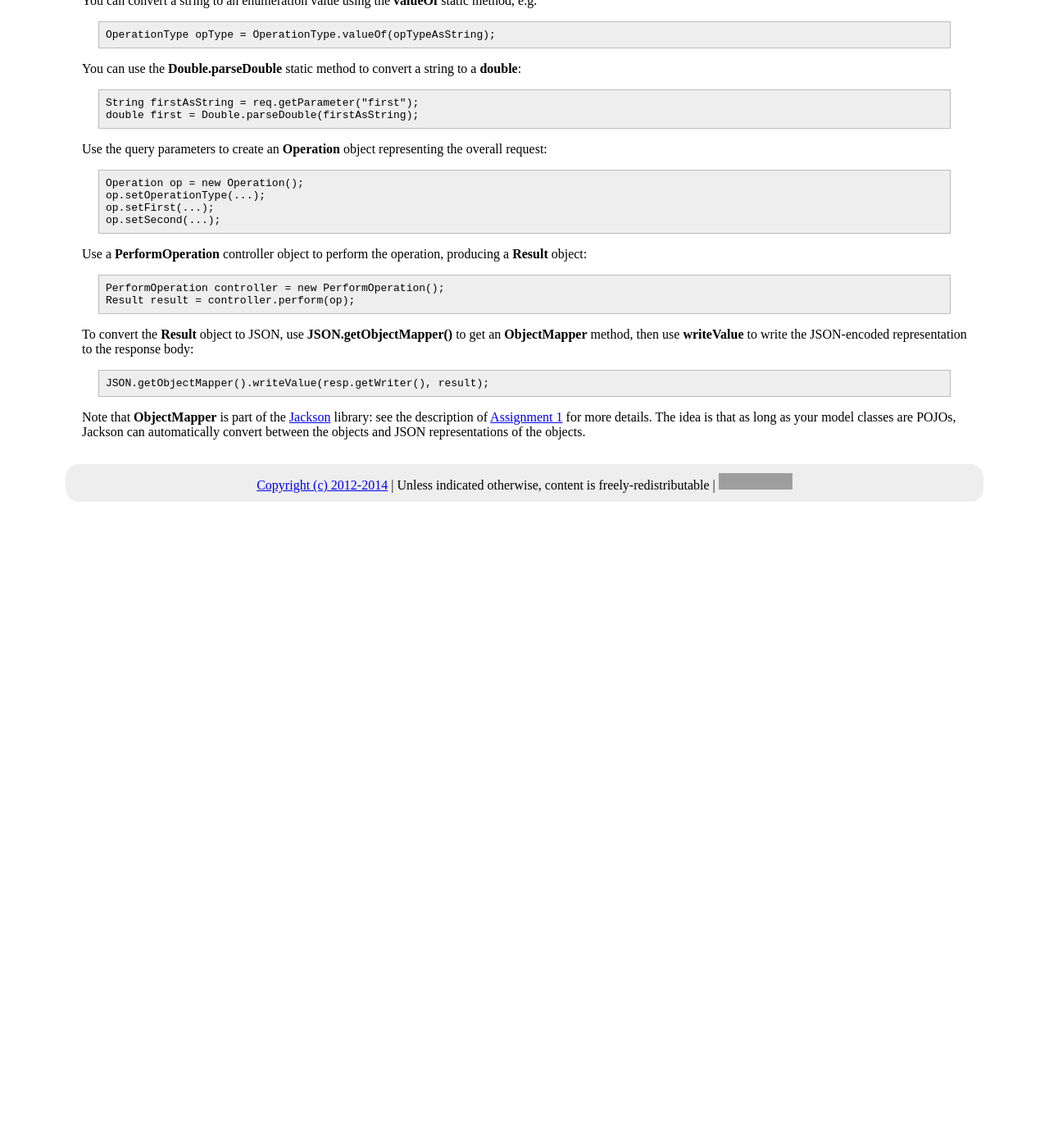
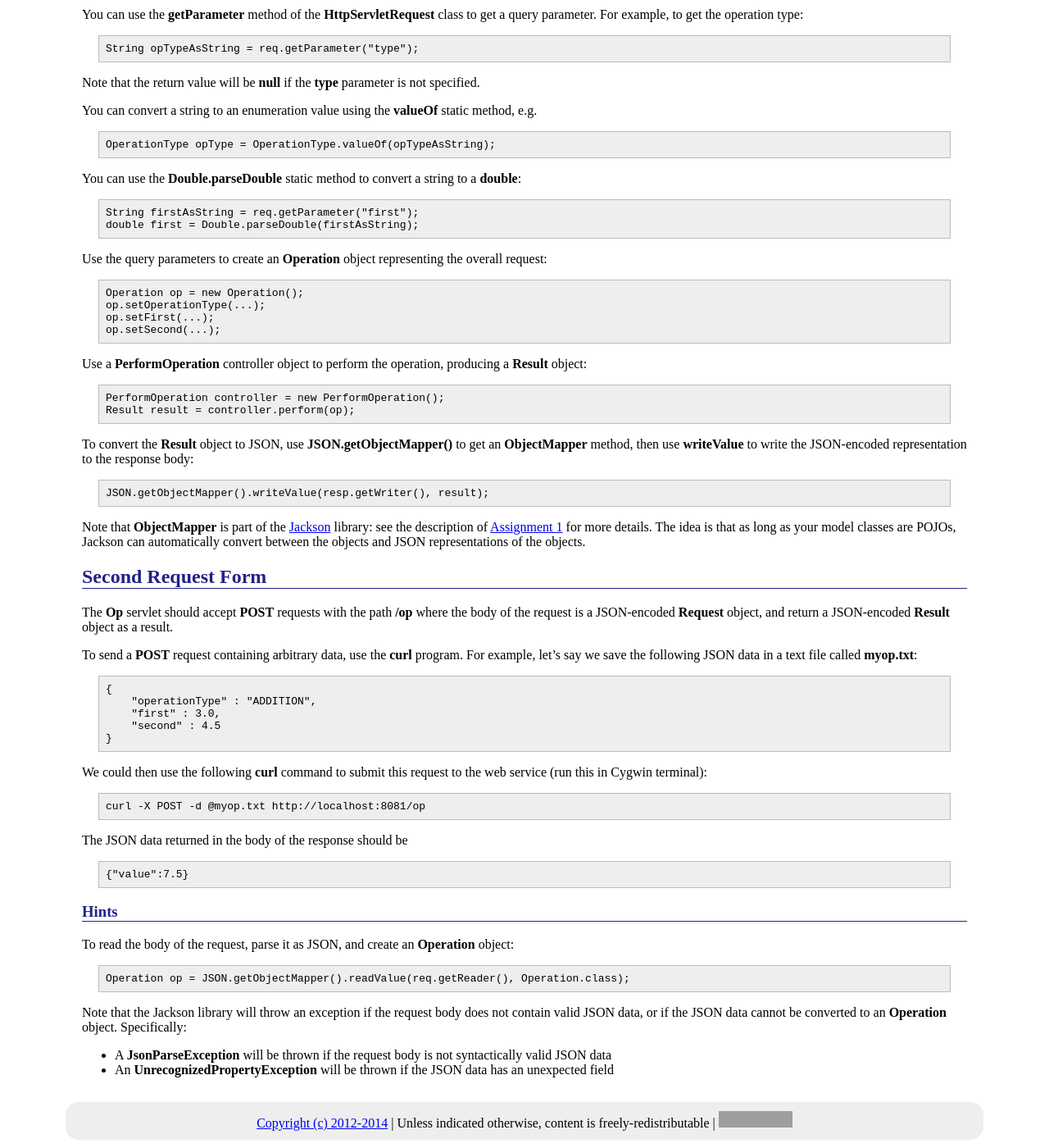
Before and after one commit to ycpcs/cs496-spring2014, a Jekyll site: the page built from labs/lab01.md, in a window 1280 px wide and 1400 px high, scrolled down 2746 px. Shown: the whole window at 82% size. Built offline with Jekyll 4.4.1, drawn with Linux system fonts in a browser that asks for light colours; Markdown is read by kramdown in place of the engine named in the settings; before the commit the page ends 3368 px from its top, so only the background shows below that; some of the changed text lies outside the part shown; grey boxes are pictures that could not be loaded.

Commit message:
lab 1 ready to go

```diff
--- a/_layouts/default.html
+++ b/_layouts/default.html
@@ -2,7 +2,7 @@
 <html>
 	<head>
 		<meta charset="utf-8" />
-		<title>{{ page.title }}</title>
+		<title>CS 496: {{ page.title }}</title>
 		<link rel="stylesheet" href="{{ site.url }}/css/cs496.css" />
 	</head>
 
--- a/labs/lab01.md
+++ b/labs/lab01.md
@@ -15,6 +15,11 @@ You should see two projects in your workspace, **CS496\_Jetty** and **CS496\_Lab
 
 The **edu.ycp.cs496.lab01.main.Main** class has a **main** method which starts the web service, accepting requests on port 8081.
 
+What You Will Learn
+===================
+
+Creating web services in Java is easy and fun.
+
 Concept/Background
 ==================
 
@@ -23,7 +28,7 @@ In this lab, you will implement a simple web service to perform arithmetic opera
 Model classes
 -------------
 
-There are two model classes, **OperationType** and **Operation**.
+There are three model classes, **OperationType**, **Operation**, and **Result**.
 
 **OperationType** is an enum type that represents the kinds of arithmetic operations the web service can perform:
 
@@ -119,18 +124,20 @@ The **PerformOperation** class is a controller which takes an **Operation** and
 Your Task
 =========
 
-Your task is to implement Java servlets to accept HTTP requests from clients and perform the requested operation.
+Your task is to a Java servlet to accept HTTP requests from clients and perform the requested operation.
 
-You will implement two servlets, each of which processes requests in a slightly different way.
+The servlet will accept requests in two forms as described below.
 
 The example URLs below assume that the web service is reached via the URL
 
 > http://localhost:8081/
 
-First Servlet
--------------
+The servlet that handles both forms of request is defined in the class **edu.ycp.cs496.lab01.servlets.Op**, and is accesed via the path **/op** as described below.
 
-The first servlet is the **edu.ycp.cs496.lab01.servlets.Op** class, and should accept **GET** requests where the path is **/op** and the request is specified by query parameters encoded in the URI.  The **type** parameter specifies the **OperationType**, the **first** parameter specifies the first operand, and the **second** parameter specifies the second operand.  The response sent back to the client should have **application/json** as its content type and should contain a **Result** object encoded in JSON format as its body.
+First Request Form
+------------------
+
+The **Op** servlet should accept **GET** requests where the request is specified by query parameters.  The **type** parameter specifies the **OperationType**, the **first** parameter specifies the first operand, and the **second** parameter specifies the second operand.  The response sent back to the client should have **application/json** as its content type and should contain a **Result** object encoded in JSON format as its body.
 
 Because this servlet accepts **GET** requests and takes its parameters as part of the URL, you can access and test this servlet directly from a web browser.
 
@@ -177,6 +184,38 @@ To convert the **Result** object to JSON, use **JSON.getObjectMapper()** to get
 
 Note that **ObjectMapper** is part of the [Jackson](https://github.com/FasterXML/jackson) library: see the description of [Assignment 1](../assign/assign01.html) for more details.  The idea is that as long as your model classes are POJOs, Jackson can automatically convert between the objects and JSON representations of the objects.
 
+Second Request Form
+-------------------
+
+The **Op** servlet should accept **POST** requests with the path **/op** where the body of the request is a JSON-encoded **Request** object, and return a JSON-encoded **Result** object as a result.
+
+To send a **POST** request containing arbitrary data, use the **curl** program.  For example, let's say we save the following JSON data in a text file called **myop.txt**:
+
+    {
+        "operationType" : "ADDITION",
+        "first" : 3.0,
+        "second" : 4.5
+    }
+
+We could then use the following **curl** command to submit this request to the web service (run this in Cygwin terminal):
+
+    curl -X POST -d @myop.txt http://localhost:8081/op
+
+The JSON data returned in the body of the response should be
+
+    {"value":7.5}
+
+### Hints
+
+To read the body of the request, parse it as JSON, and create an **Operation** object:
+
+    Operation op = JSON.getObjectMapper().readValue(req.getReader(), Operation.class);
+
+Note that the Jackson library will throw an exception if the request body does not contain valid JSON data, or if the JSON data cannot be converted to an **Operation** object.  Specifically:
+
+* A **JsonParseException** will be thrown if the request body is not syntactically valid JSON data
+* An **UnrecognizedPropertyException** will be thrown if the JSON data has an unexpected field
+
 <!-- vim:set wrap: ­-->
 <!-- vim:set linebreak: -->
 <!-- vim:set nolist: -->
```
Also changed, not shown: index.md (+0 -1 lines), labs/index.md (+1 -1 lines), 1 other file.
